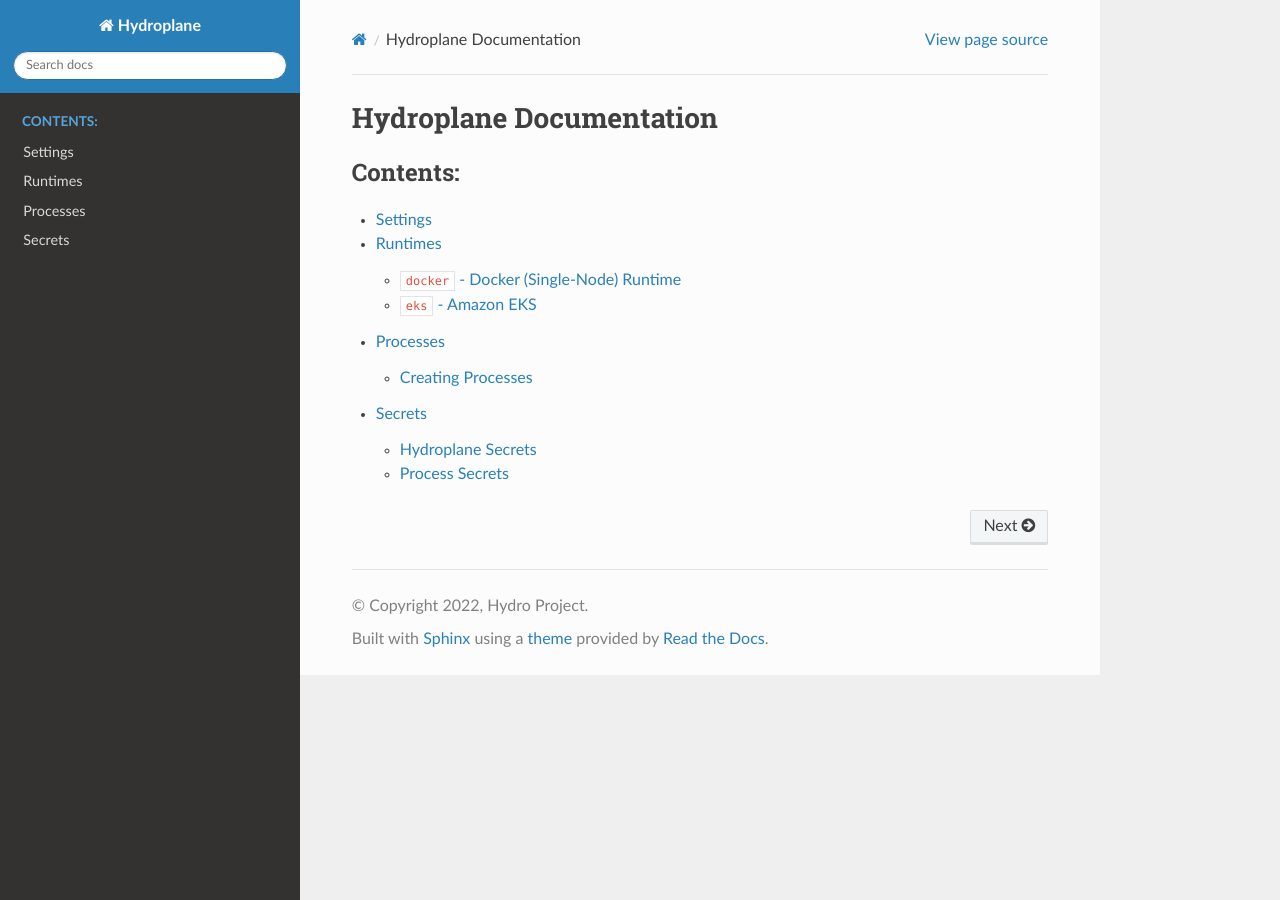
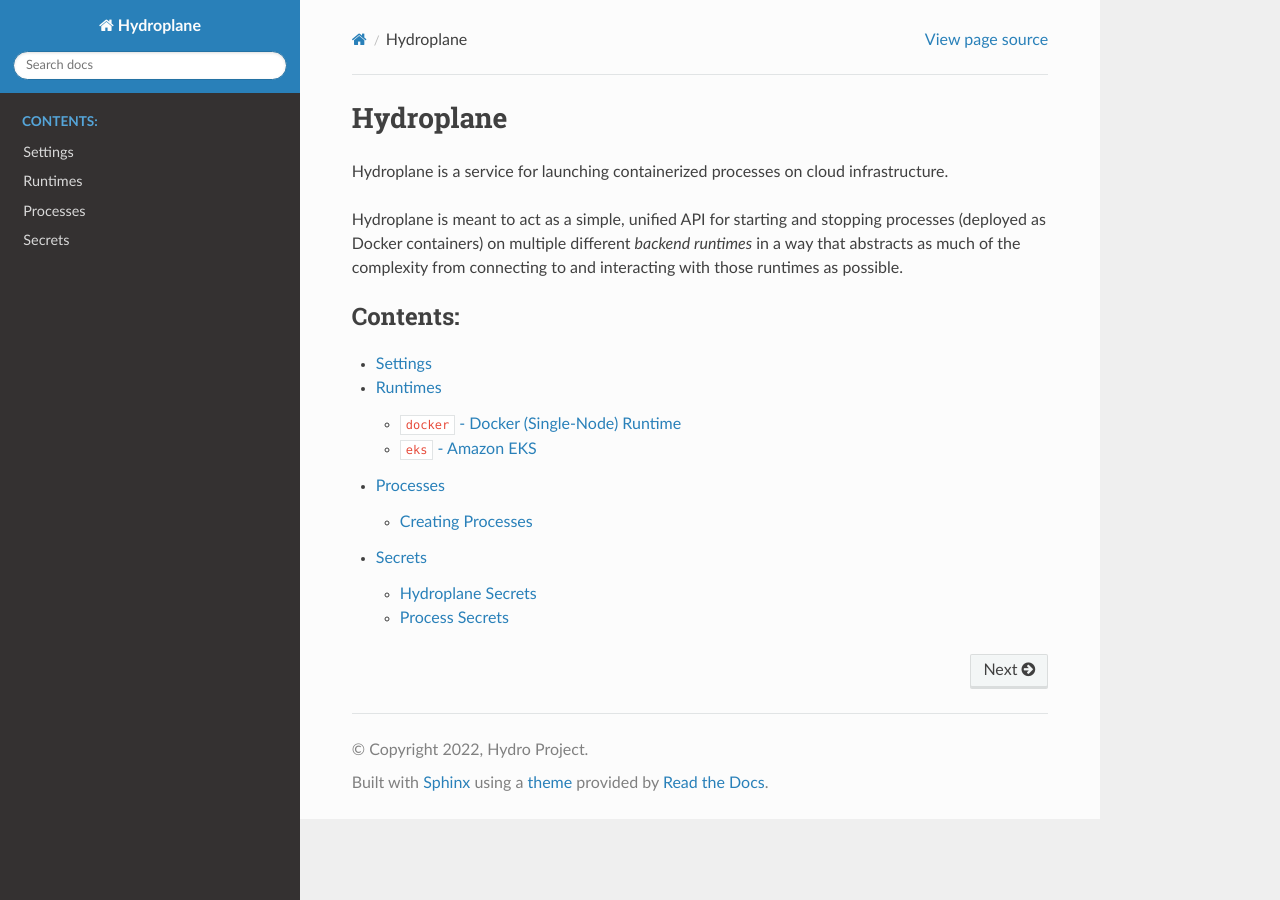
Before and after one commit to hydro-project/hydroplane, a Sphinx documentation site: the page built from docs/index.rst, in a window 1280 px wide. Built offline with Sphinx 7.4.7 and the Read the Docs theme 2.0.0, drawn with Linux system fonts in a browser that asks for light colours.

```diff
--- a/docs/index.rst
+++ b/docs/index.rst
@@ -1,5 +1,10 @@
-Hydroplane Documentation
-========================
+Hydroplane
+==========
+
+Hydroplane is a service for launching containerized processes on cloud infrastructure.
+
+Hydroplane is meant to act as a simple, unified API for starting and stopping processes (deployed as Docker containers) on multiple different *backend runtimes* in a way that abstracts as much of the complexity from connecting to and interacting with those runtimes as possible.
+
 
 .. toctree::
    :maxdepth: 2
```
Also changed, not shown: README.md (+4 -5 lines).
